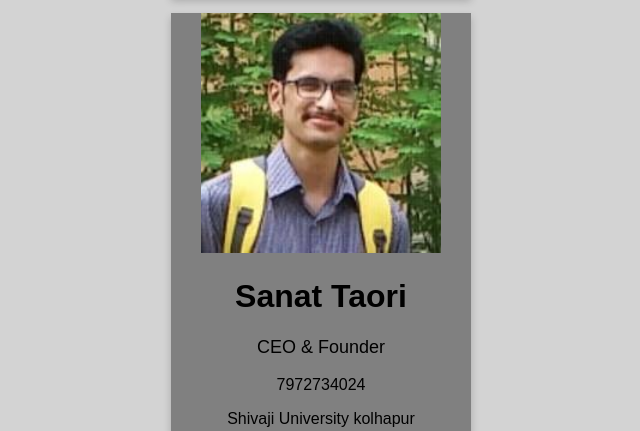
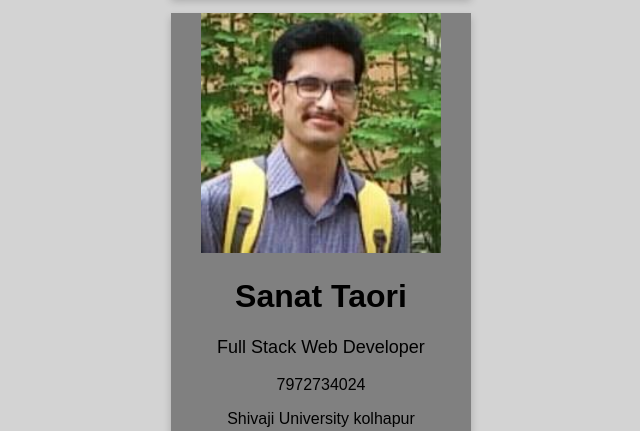
Before and after one commit to akshaymotghare/studybuddy, a plain HTML site: page contact.html in a window 1280 px wide. Shown: the part 520-951 px from the top of the page, without its empty margins (319-959 px from the left). Drawn offline with Linux system fonts and the light colour scheme.

Commit message:
Update contact.html

```diff
--- a/contact.html
+++ b/contact.html
@@ -49,7 +49,7 @@ button:hover, a:hover {
 <div class="card">
   <img src="sanat.jpg" alt="John" style="width:80%">
   <h1>Sanat Taori</h1>
-  <p class="title" style="color: black">CEO & Founder</p>
+  <p class="title" style="color: black">Full Stack Web Developer</p>
   <p>7972734024</p>
   <p>Shivaji University kolhapur</p>
   <div style="margin: 24px 0;">
```
